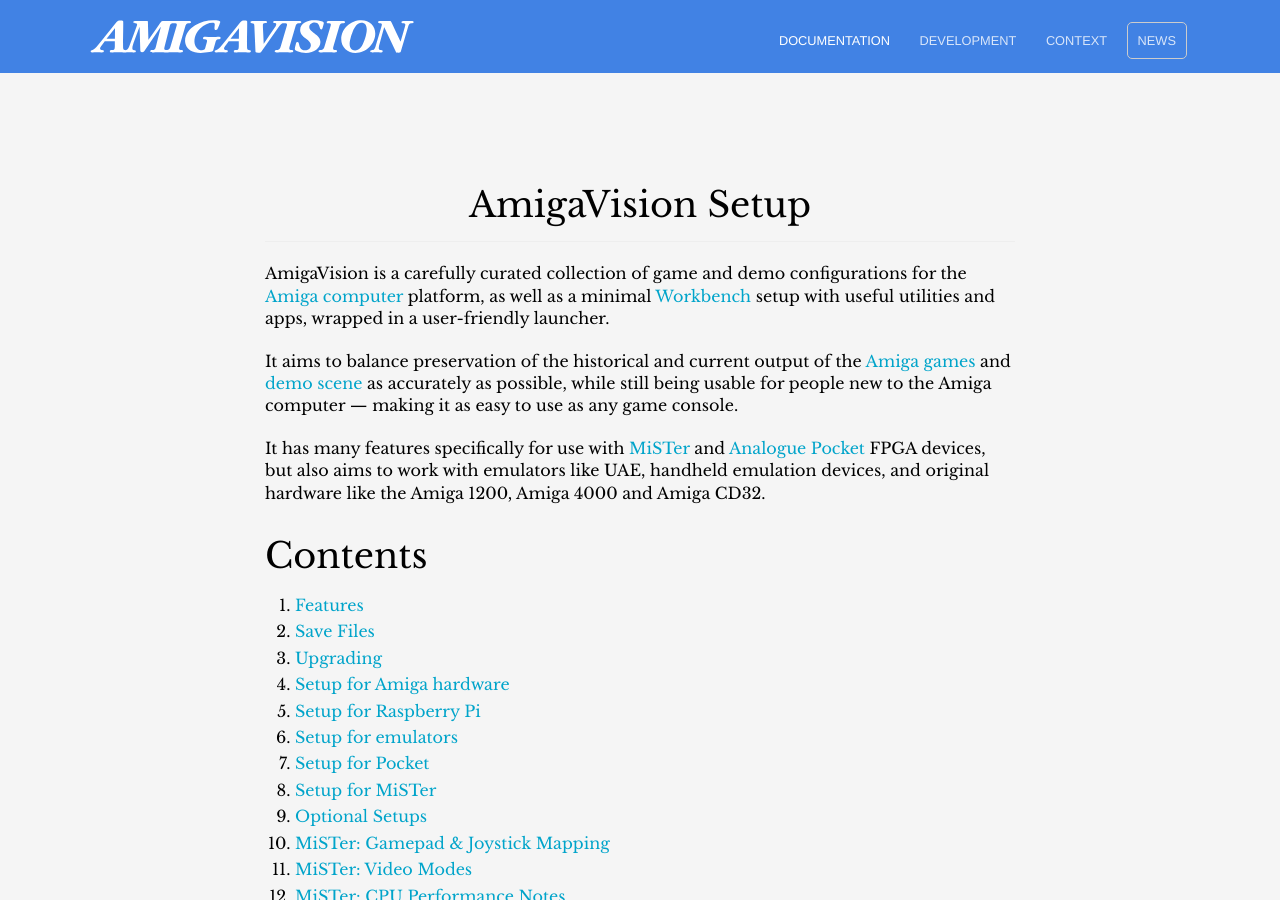
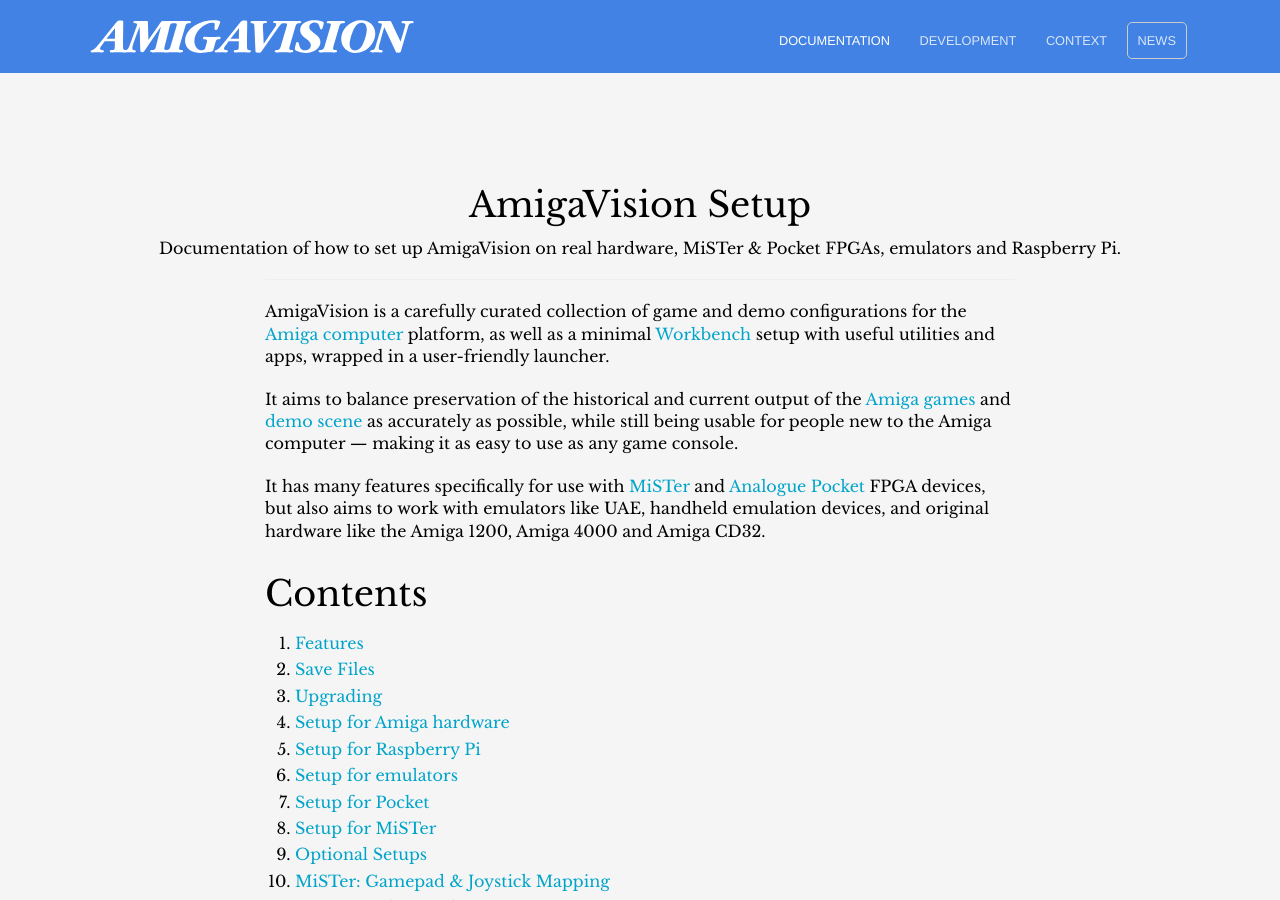
Before and after one commit to amigavision/amigavision.github.io, a Jekyll site: the page built from docs.md, in a window 1280 px wide and 900 px high. Built offline with Jekyll 4.4.1, drawn with Linux system fonts in a browser that asks for light colours.

Commit message:
Add description

```diff
--- a/docs.md
+++ b/docs.md
@@ -1,5 +1,6 @@
 ---
 title: AmigaVision Setup
+description: Documentation of how to set up AmigaVision on real hardware, MiSTer & Pocket FPGAs, emulators and Raspberry Pi.
 ---
 
 AmigaVision is a carefully curated collection of game and demo configurations for the [Amiga computer] platform, as well as a minimal [Workbench] setup with useful utilities and apps, wrapped in a user-friendly launcher.
```
